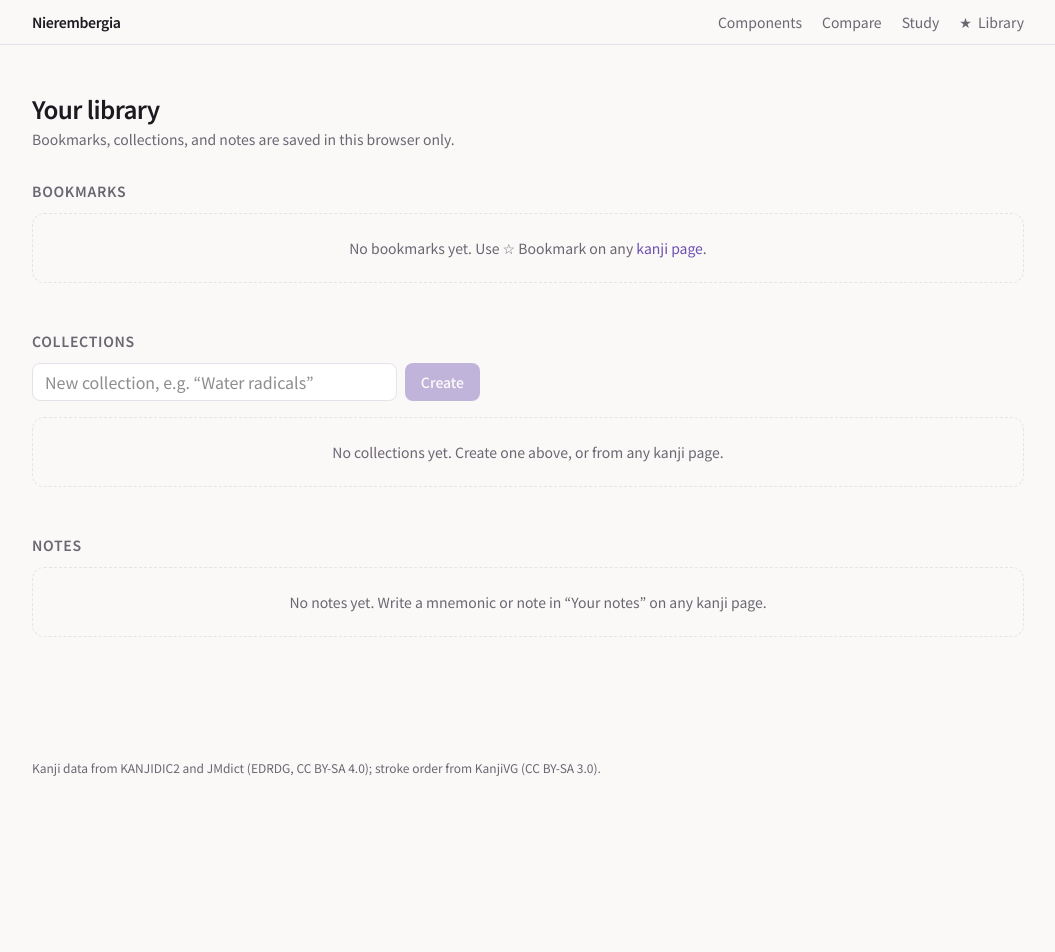
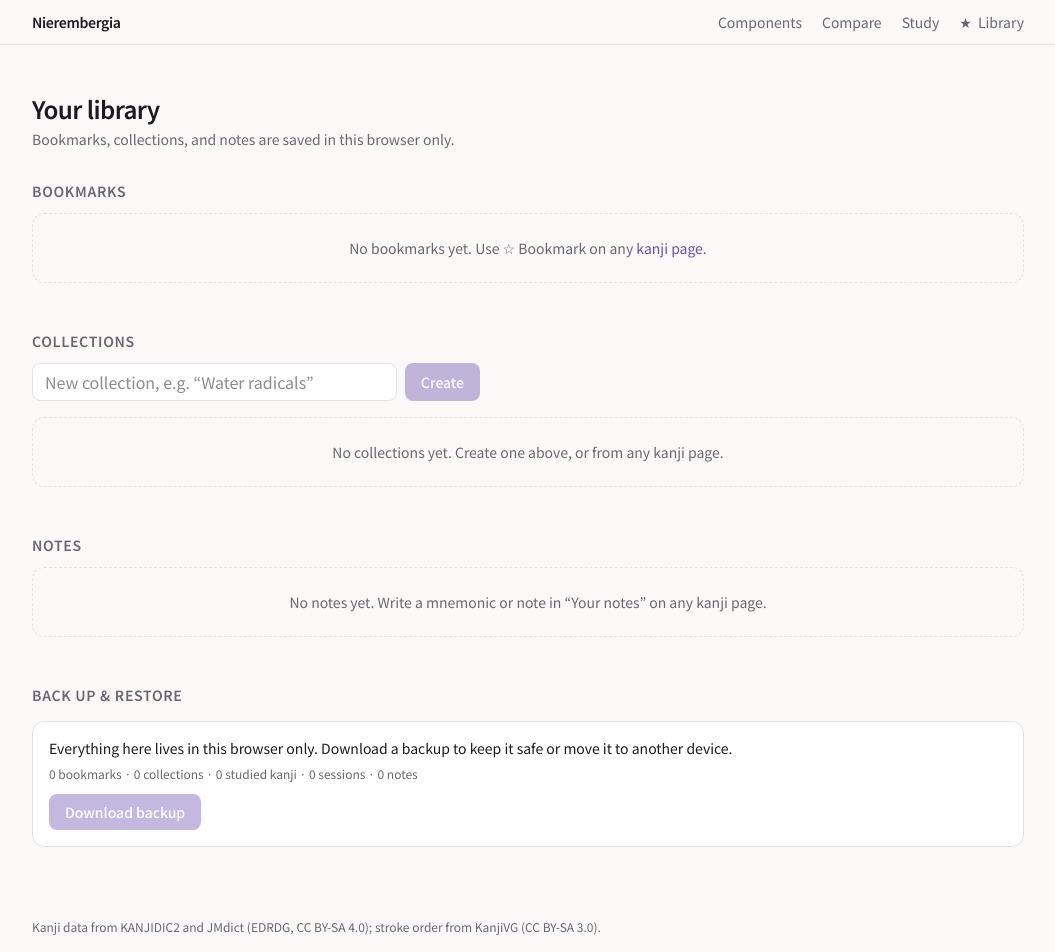
Before and after one commit to Rebisco-Biscuit/Nierembergia, a Next.js app: page /library in a window 1280 px wide. Shown: the top 952 px of the page, without its empty margins (112-1167 px from the left). Before the commit the page ends 800 px from the top, so only its background shows below. Built offline with nearby package versions, Linux system fonts and the light colour scheme.

Commit message:
feat: download a backup from the library
A Back up & restore section on /library downloads bookmarks, collections, progress, and notes as one dated JSON file.

```diff
--- /dev/null
+++ b/src/components/BackupPanel.tsx
@@ -0,0 +1,63 @@
+"use client";
+
+import { backupFilename, countData, createBackup, type DataCounts } from "@/lib/backup";
+import { useLibrary, useNotes, useProgress } from "./useLibrary";
+
+// Only called from event handlers.
+const now = () => Date.now();
+
+export function describeCounts(c: DataCounts): string {
+  const parts = [
+    [c.bookmarks, "bookmark"],
+    [c.collections, "collection"],
+    [c.studied, "studied kanji"],
+    [c.sessions, "session"],
+    [c.notes, "note"],
+  ] as const;
+  return parts
+    .map(([n, label]) => `${n.toLocaleString("en")} ${label}${n === 1 || label === "studied kanji" ? "" : "s"}`)
+    .join(" · ");
+}
+
+/** Download everything saved in this browser as one JSON file. */
+export function BackupPanel() {
+  const [library] = useLibrary();
+  const [progress] = useProgress();
+  const [notes] = useNotes();
+  const data = { library, progress, notes };
+  const counts = countData(data);
+  const empty = Object.values(counts).every((n) => n === 0);
+
+  const download = () => {
+    const t = now();
+    const blob = new Blob([JSON.stringify(createBackup(data, t), null, 2)], { type: "application/json" });
+    const url = URL.createObjectURL(blob);
+    const a = document.createElement("a");
+    a.href = url;
+    a.download = backupFilename(t);
+    a.click();
+    URL.revokeObjectURL(url);
+  };
+
+  return (
+    <section aria-labelledby="backup-heading" className="space-y-4">
+      <h2 id="backup-heading" className="text-sm font-semibold uppercase tracking-wider text-muted">
+        Back up &amp; restore
+      </h2>
+      <div className="rounded-xl border border-border bg-surface p-4">
+        <p className="text-sm">
+          Everything here lives in this browser only. Download a backup to keep it safe or move it to another device.
+        </p>
+        <p className="mt-2 text-xs text-muted">{describeCounts(counts)}</p>
+        <button
+          type="button"
+          onClick={download}
+          disabled={empty}
+          className="mt-3 rounded-lg bg-accent px-4 py-2 text-sm font-medium text-accent-foreground disabled:opacity-40"
+        >
+          Download backup
+        </button>
+      </div>
+    </section>
+  );
+}
--- a/src/components/LibraryView.tsx
+++ b/src/components/LibraryView.tsx
@@ -13,6 +13,7 @@ import {
   type Collection,
 } from "@/lib/library";
 import { notedKanji } from "@/lib/notes";
+import { BackupPanel } from "./BackupPanel";
 import { KanjiTile } from "./KanjiTile";
 import { newCollectionId, useHydrated, useLibrary, useNotes } from "./useLibrary";
 
@@ -76,6 +77,8 @@ export function LibraryView({ meanings }: { meanings: Meanings }) {
       </section>
 
       <NotesSection meanings={meanings} />
+
+      <BackupPanel />
     </div>
   );
 }
```
